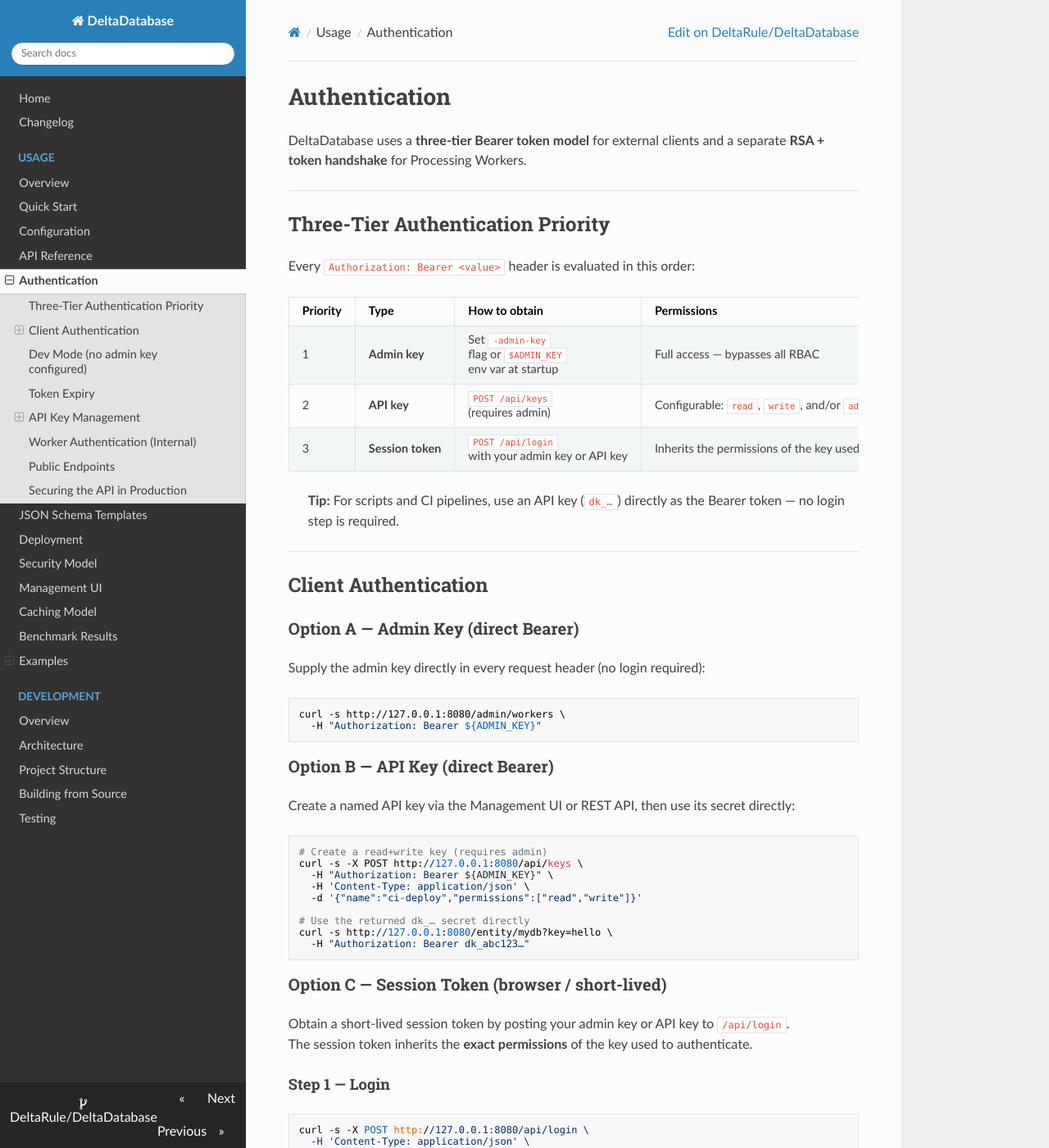
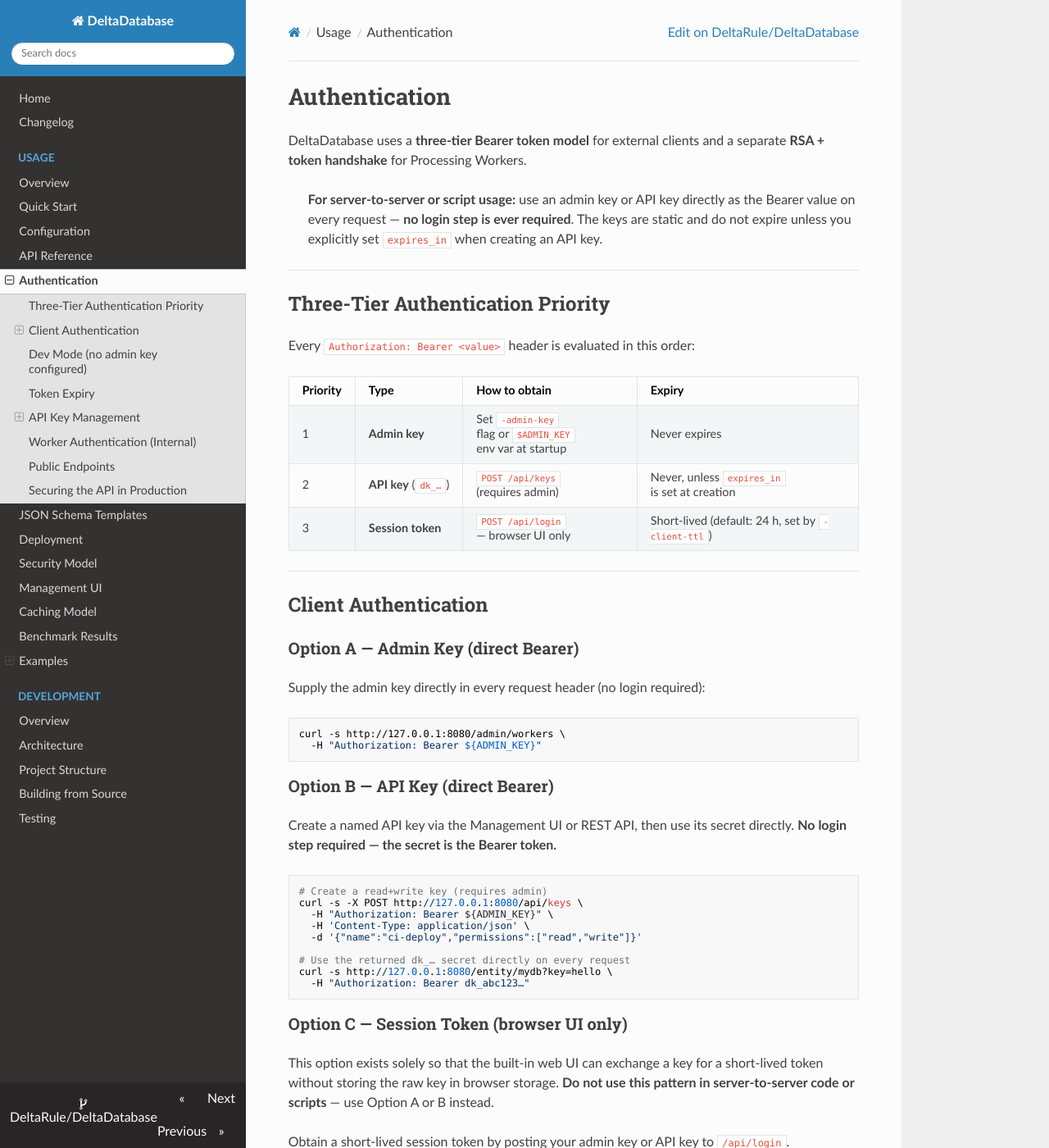
Before and after one commit to DeltaRule/DeltaDatabase, an MkDocs documentation site: the page built from docs/usage/authentication.md, in a window 1280 px wide and 1400 px high. Shown: the whole window at 82% size. Built offline with MkDocs 1.6.1, drawn with Linux system fonts in a browser that asks for light colours; nearby versions of some CDN libraries.

Commit message:
Fix chat app to use API key directly; update all docs and OpenAPI spec
Co-authored-by: DeltaRule <83079740+DeltaRule@users.noreply.github.com>

````diff
--- a/docs/usage/authentication.md
+++ b/docs/usage/authentication.md
@@ -2,6 +2,8 @@
 # Authentication
 
 DeltaDatabase uses a **three-tier Bearer token model** for external clients and a separate **RSA + token handshake** for Processing Workers.
+
+> **For server-to-server or script usage:** use an admin key or API key directly as the Bearer value on every request — **no login step is ever required**. The keys are static and do not expire unless you explicitly set `expires_in` when creating an API key.
 
 ---
 
@@ -9,13 +11,11 @@ DeltaDatabase uses a **three-tier Bearer token model** for external clients and
 
 Every `Authorization: Bearer <value>` header is evaluated in this order:
 
-| Priority | Type | How to obtain | Permissions |
-|----------|------|---------------|-------------|
-| 1 | **Admin key** | Set `-admin-key` flag or `$ADMIN_KEY` env var at startup | Full access — bypasses all RBAC |
-| 2 | **API key** | `POST /api/keys` (requires admin) | Configurable: `read`, `write`, and/or `admin` |
-| 3 | **Session token** | `POST /api/login` with your admin key or API key | Inherits the permissions of the key used to log in |
-
-> **Tip:** For scripts and CI pipelines, use an API key (`dk_…`) directly as the Bearer token — no login step is required.
+| Priority | Type | How to obtain | Expiry |
+|----------|------|---------------|--------|
+| 1 | **Admin key** | Set `-admin-key` flag or `$ADMIN_KEY` env var at startup | Never expires |
+| 2 | **API key** (`dk_…`) | `POST /api/keys` (requires admin) | Never, unless `expires_in` is set at creation |
+| 3 | **Session token** | `POST /api/login` — browser UI only | Short-lived (default: 24 h, set by `-client-ttl`) |
 
 ---
 
@@ -32,7 +32,8 @@ curl -s http://127.0.0.1:8080/admin/workers \
 
 ### Option B — API Key (direct Bearer)
 
-Create a named API key via the Management UI or REST API, then use its secret directly:
+Create a named API key via the Management UI or REST API, then use its secret directly.
+**No login step required — the secret is the Bearer token.**
 
 ```bash
 # Create a read+write key (requires admin)
@@ -41,12 +42,16 @@ curl -s -X POST http://127.0.0.1:8080/api/keys \
   -H 'Content-Type: application/json' \
   -d '{"name":"ci-deploy","permissions":["read","write"]}'
 
-# Use the returned dk_… secret directly
+# Use the returned dk_… secret directly on every request
 curl -s http://127.0.0.1:8080/entity/mydb?key=hello \
   -H "Authorization: Bearer dk_abc123…"
 ```
 
-### Option C — Session Token (browser / short-lived)
+### Option C — Session Token (browser UI only)
+
+This option exists solely so that the built-in web UI can exchange a key for a
+short-lived token without storing the raw key in browser storage. **Do not use
+this pattern in server-to-server code or scripts** — use Option A or B instead.
 
 Obtain a short-lived session token by posting your admin key or API key to `/api/login`.
 The session token inherits the **exact permissions** of the key used to authenticate.
````
Also changed, not shown: docs/usage/examples/chat-app.md (+3 -2 lines), examples/chat/README.md (+2 -1 lines), 3 other files.
